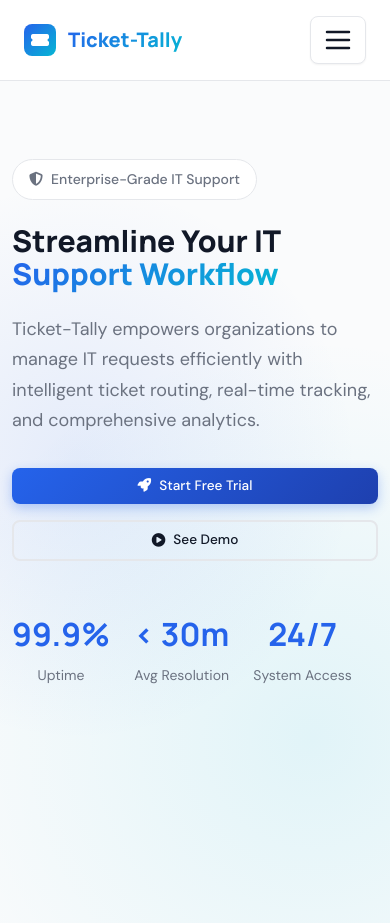
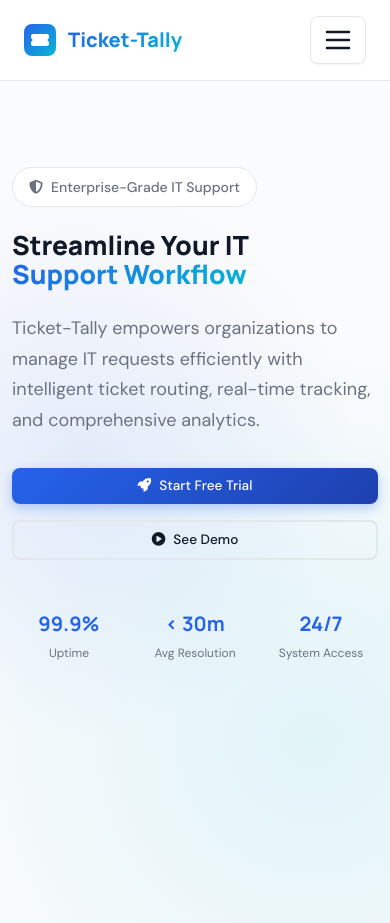
Before and after one commit to Tanish1808/Trial_Ticket_Tally, a Flask app: page / in a window 390 px wide. Shown: the top 923 px of the page. Run offline with Flask 3, Linux system fonts and the light colour scheme; parts of the project's set-up code (start-up, migrations or seed data) failed here and were passed over.

Commit message:
fix(ui): update process timeline grid minmax and add mobile fluid stats layout in landing.css

```diff
--- a/app/static/css/landing.css
+++ b/app/static/css/landing.css
@@ -239,7 +239,7 @@
 
 .process-timeline {
     display: grid;
-    grid-template-columns: repeat(auto-fit, minmax(250px, 1fr));
+    grid-template-columns: repeat(auto-fit, minmax(min(100%, 240px), 1fr));
     gap: 2rem;
     max-width: 1200px;
     margin: 0 auto;
@@ -513,7 +513,7 @@
 
 @media (max-width: 576px) {
     .hero-title {
-        font-size: 1.875rem;
+        font-size: clamp(1.65rem, 6vw, 2rem);
     }
 
     .hero-cta {
@@ -522,9 +522,37 @@
 
     .hero-cta .btn {
         width: 100%;
+        margin-right: 0 !important;
+    }
+
+    .hero-stats {
+        display: grid;
+        grid-template-columns: repeat(3, 1fr);
+        gap: 0.75rem;
+        width: 100%;
+    }
+
+    .stat-item {
+        min-width: 0;
+    }
+
+    .stat-number {
+        font-size: clamp(1.25rem, 5vw, 1.75rem);
+    }
+
+    .stat-label {
+        font-size: 0.75rem;
+    }
+
+    .step-content {
+        padding: 1.25rem;
     }
 
     .section-title {
         font-size: 1.75rem;
     }
+
+    .footer-description {
+        max-width: 100%;
+    }
 }
```
